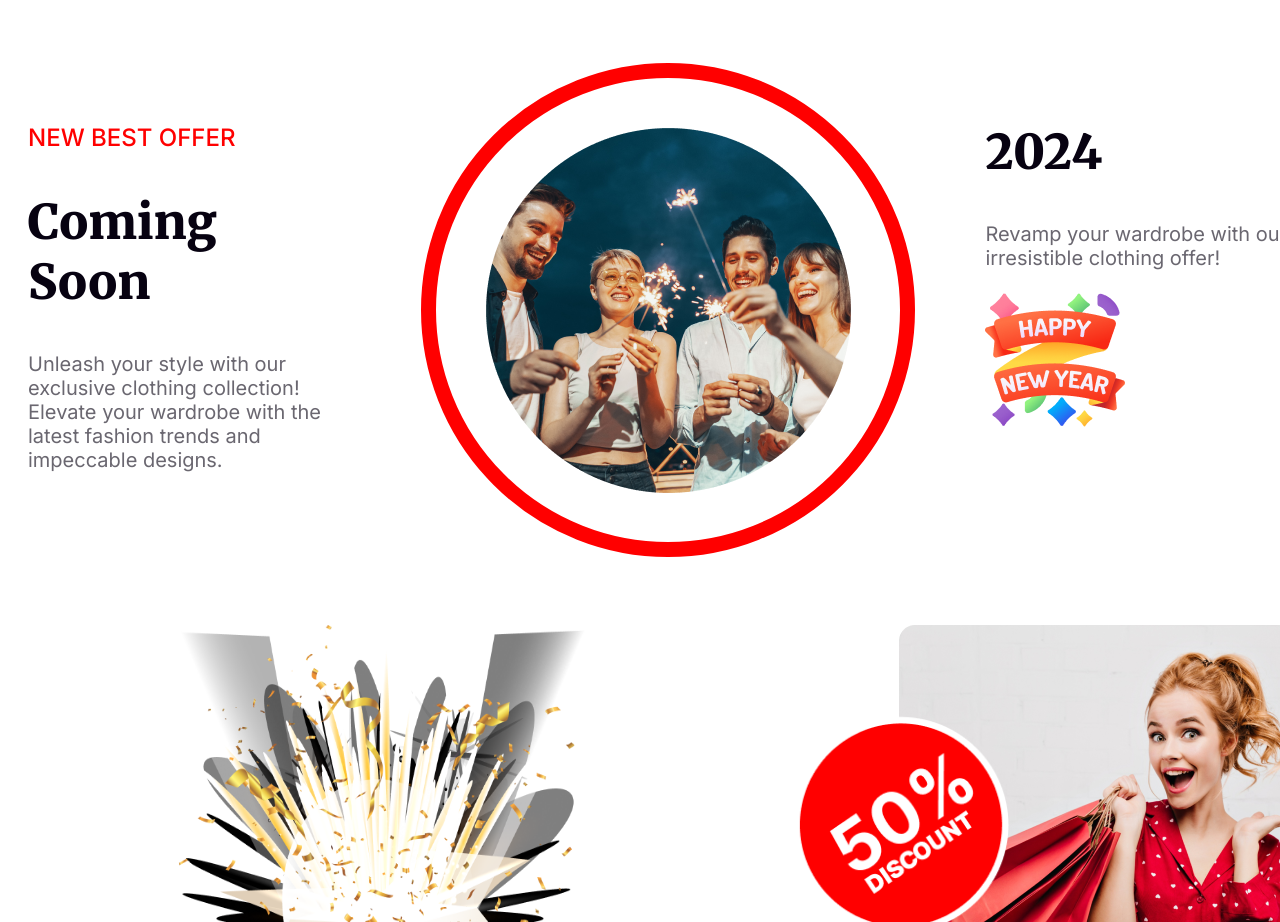
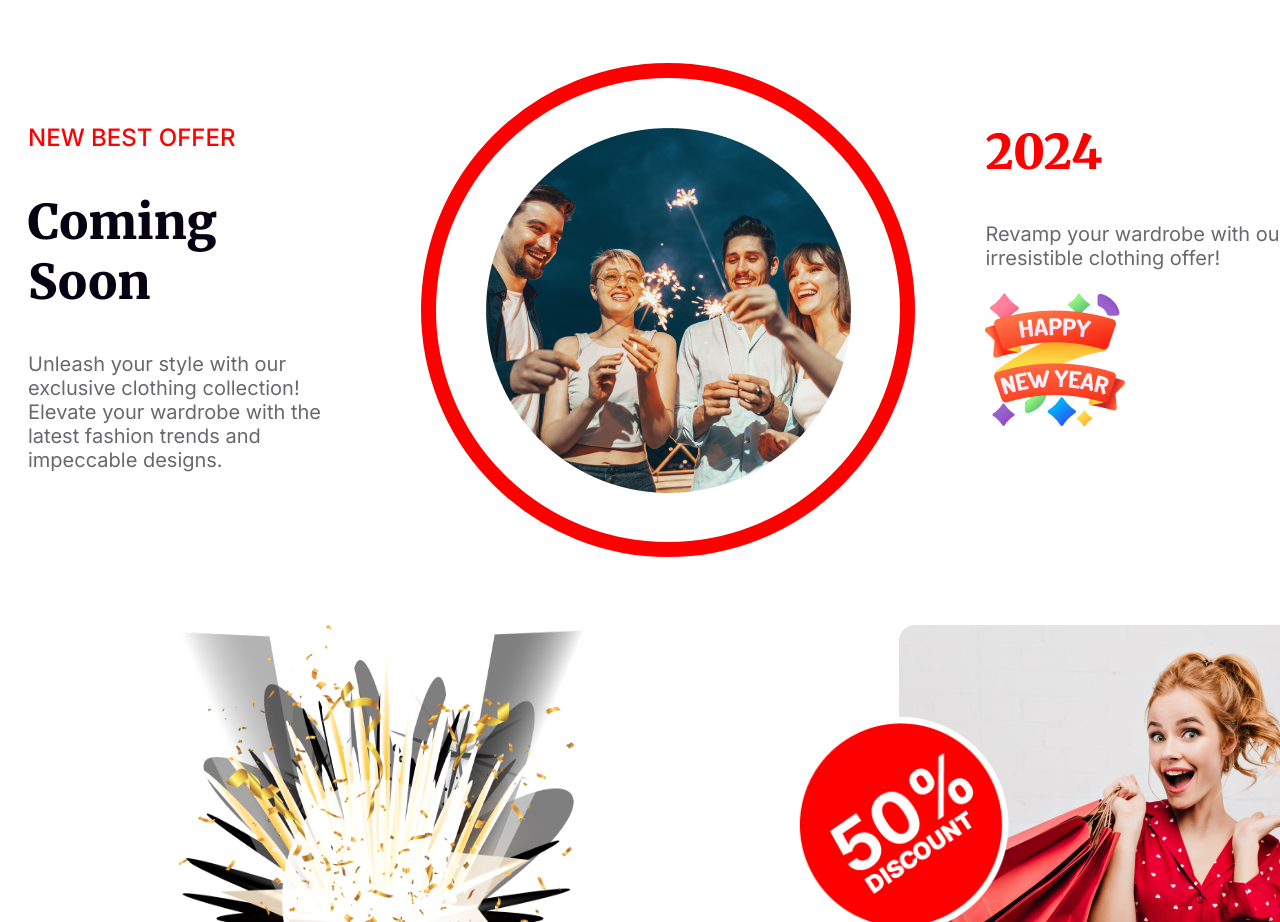
Before and after one commit to 2020331070-AsmShuvo/assignment_one_programming_hero, a plain HTML site: page index.html in a window 1280 px wide. Shown: the part 3080-4002 px from the top of the page. Drawn offline with Linux system fonts and the light colour scheme.

Commit message:
finshed again

```diff
--- a/style.css
+++ b/style.css
@@ -418,9 +418,13 @@ hr{
 .year{
     margin-left: 50px;
 }
+.year h2{
+    color: #F00;
+}
 .year h2:hover, .headings h2:hover{
     color: rebeccapurple;
 }
+
 /* Extra part 2:  */
 .extra-part-2{
     width: 1320px;
```
